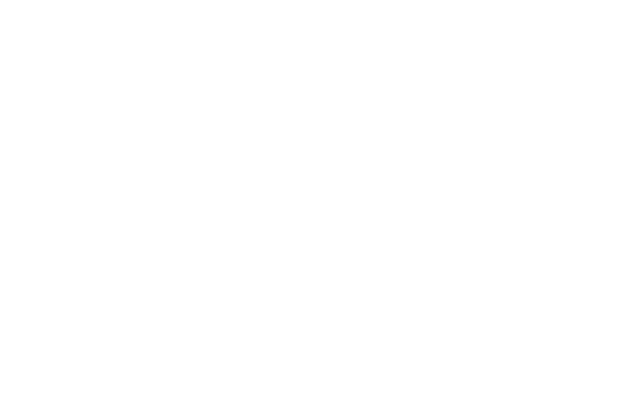
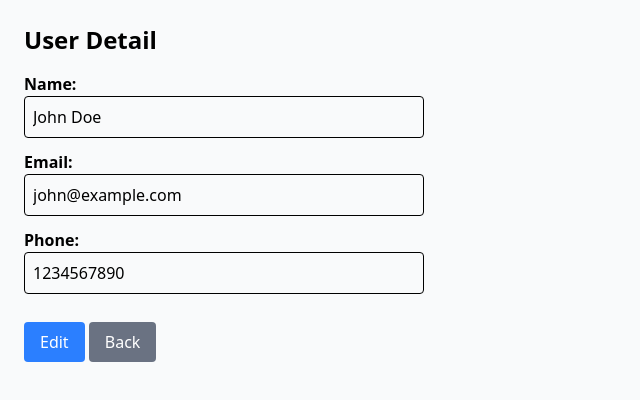
Before and after one commit to NattapatMe/single-page-app-for-usermanage, a SvelteKit app: page /users/1 in a window 1280 px wide. Shown: the top 400 px of the page, without its empty margins (0-640 px from the left). Built offline with nearby package versions, Linux system fonts and the light colour scheme.

Commit message:
create user detail layout

```diff
--- a/src/routes/users/+page.svelte
+++ b/src/routes/users/+page.svelte
@@ -51,10 +51,6 @@
         {showForm ? 'Cancel' : 'Add User'}
     </button>
 
-    <button class="mb-4 bg-blue-500 text-white px-4 py-2 rounded">
-        Add User
-    </button>
-
     {#if showForm}
         <div class="mb-6 space-y-2 max-w-md">
             <input bind:value={name} placeholder="Name" class="w-full p-2 border rounded" />
--- a/src/routes/users/[id]/+page.svelte
+++ b/src/routes/users/[id]/+page.svelte
@@ -0,0 +1,30 @@
+<div class="bg-gray-50">
+<div class="min-h-screen p-6 max-w-md">
+    <h1 class="text-2xl font-bold mb-4">User Detail</h1>
+
+    <div class="space-y-3">
+        <div>
+            <label for="name" class="block font-semibold">Name:</label>
+            <input id="name" class="w-full p-2 border rounded" value="John Doe" readonly />
+        </div>
+
+        <div>
+            <label for="email" class="block font-semibold">Email:</label>
+            <input id="email" class="w-full p-2 border rounded" value="john@example.com" readonly />
+        </div>
+
+        <div>
+            <label for="phone" class="block font-semibold">Phone:</label>
+            <input id="phone" class="w-full p-2 border rounded" value="1234567890" readonly />
+        </div>
+
+        <button class="bg-blue-500 text-white px-4 py-2 rounded">Edit</button>
+        <div class="space-x-2 hidden">
+            <button class="bg-green-500 text-white px-4 py-2 rounded">Save</button>
+            <button class="bg-gray-400 text-white px-4 py-2 rounded">Cancel</button>
+        </div>
+
+        <button class="mt-4 bg-gray-500 text-white px-4 py-2 rounded">Back</button>
+    </div>
+</div>
+</div>
```
